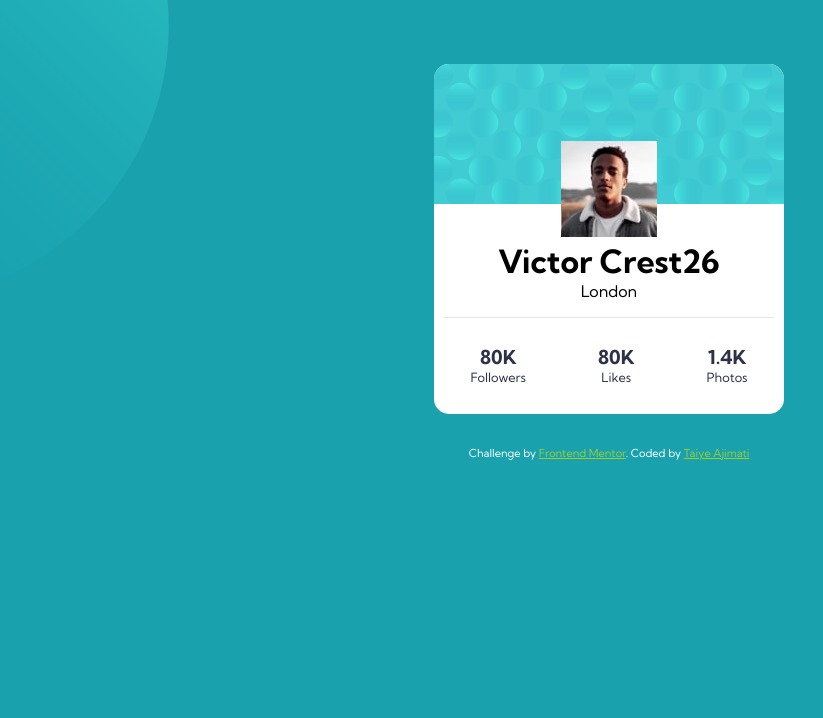
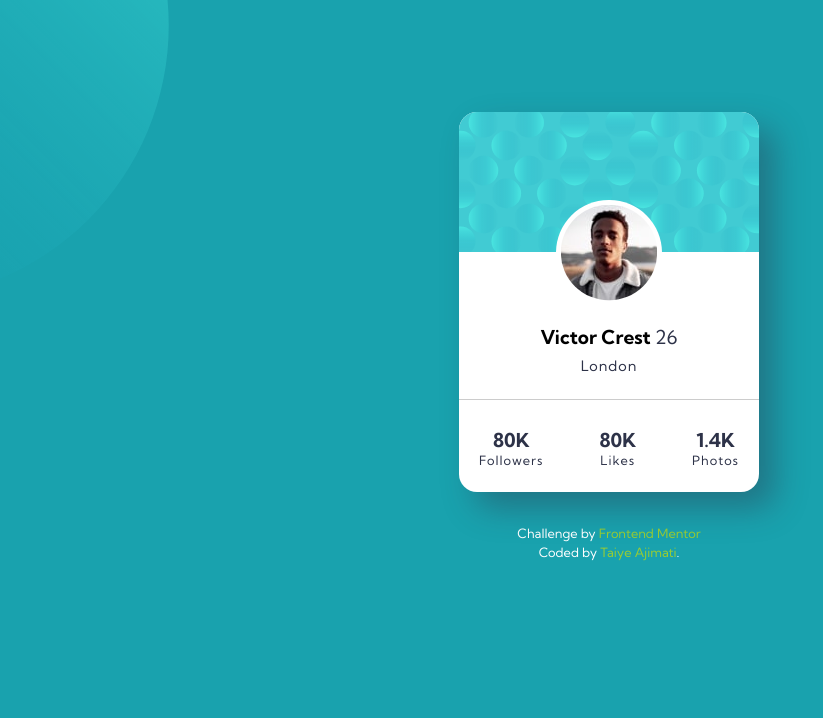
Before and after one commit to Teewaii/Profile-card-component-repo, a plain HTML site: page index.html in a window 1280 px wide. Shown: the top 718 px of the page, without its empty margins (31-854 px from the left). Drawn offline with Linux system fonts and the light colour scheme.

Commit message:
Complete update

```diff
--- a/apps.css
+++ b/apps.css
@@ -46,22 +46,22 @@ body {
 
 }
 
-
 .card {
     background-color: white;
     position: relative;
-    width: 350px;
-    height: 350px;
+    width: 300px;
+    height: 380px;
     padding: 1rem;
-    border-radius: 15px;
+    border-radius: 18px;
     margin: auto;
     display: flex;
     flex-direction: column;
     justify-content: center;
     align-items: center;
-    margin-top: 2rem;
+    margin-top: 5rem;
     text-align: center;
     overflow: hidden;
+    box-shadow: 1rem 1rem 2rem rgb(45, 50, 72, .4);
 }
 
 .header-background {
@@ -74,7 +74,7 @@ body {
     display: flex;
     align-items: center;
     position: absolute;
-    bottom: 1.8rem;
+    bottom: 1.5rem;
     color: var(--VeryDarkDesaturatedBlue);
 }
 
@@ -83,15 +83,41 @@ body {
 
 }
 
+.profile img {
+    padding: .3rem;
+    background-color: white;
+    border-radius: 50%;
+    margin: 1rem 0 1rem 0;
+
+}
+
+.profile h1 {
+
+    margin-bottom: .5rem;
+    font-size: 1.2rem;
+}
+
+.profile h1 span {
+    color: var(--VeryDarkDesaturatedBlue);
+    font-weight: 400;
+}
+
+.profile p {
+    color: var(--VeryDarkDesaturatedBlue);
+    font-size: .9rem;
+    margin-bottom: 1.5rem;
+    letter-spacing: 1px;
+}
+
 .profile:after {
     display: block;
     margin-bottom: 20px;
     content: '';
     width: 330px;
     height: 1px;
-    background-color: rgba(128, 128, 128, .2);
+    background-color: rgba(128, 128, 128, .4);
     top: 80px;
-    margin-top: 1rem;
+    margin-top: .5rem;
 }
 
 .socials ul {
@@ -101,7 +127,7 @@ body {
 }
 
 .socials li {
-    margin-right: 4.5rem;
+    margin-right: 3.5rem;
 }
 
 .socials li:nth-child(3) {
@@ -116,18 +142,21 @@ body {
 
 .socials p {
     font-size: .8rem;
+    letter-spacing: 1px;
 }
 
 
 .attribution {
-    font-size: 11px;
+    font-size: .8rem;
     text-align: center;
     margin-top: 2rem;
+    line-height: 1.2rem;
     color: white;
 }
 
 .attribution a {
     color: yellowgreen;
+    text-decoration: none;
 }
 
 .attribution a:hover {
--- a/index.html
+++ b/index.html
@@ -23,7 +23,7 @@
       <div class="header-background"><img src="images/bg-pattern-card.svg" alt=""></div>
       <div class="profile">
         <img src="images/image-victor.jpg" alt="">
-        <h1>Victor Crest<span>26 </span> </h1>
+        <h1>Victor Crest <span>26 </span> </h1>
         <p>London</p>
       </div>
 
@@ -47,12 +47,13 @@
         </ul>
       </div>
     </div>
+    <div class="attribution">
+      Challenge by <a href="https://www.frontendmentor.io?ref=challenge" target="_blank">Frontend Mentor</a><br>
+      Coded by <a href="https://github.com/Teewaii/Order-Summary-Component.git" target="_blank">Taiye Ajimati</a>.
+    </div>
+  </div>
 
 
-    <div class="attribution">
-      Challenge by <a href="https://www.frontendmentor.io?ref=challenge" target="_blank">Frontend Mentor</a>.
-      Coded by <a href="https://github.com/Teewaii/Order-Summary-Component.git">Taiye Ajimati</a>
-    </div>
 </body>
 
 </html>
```
